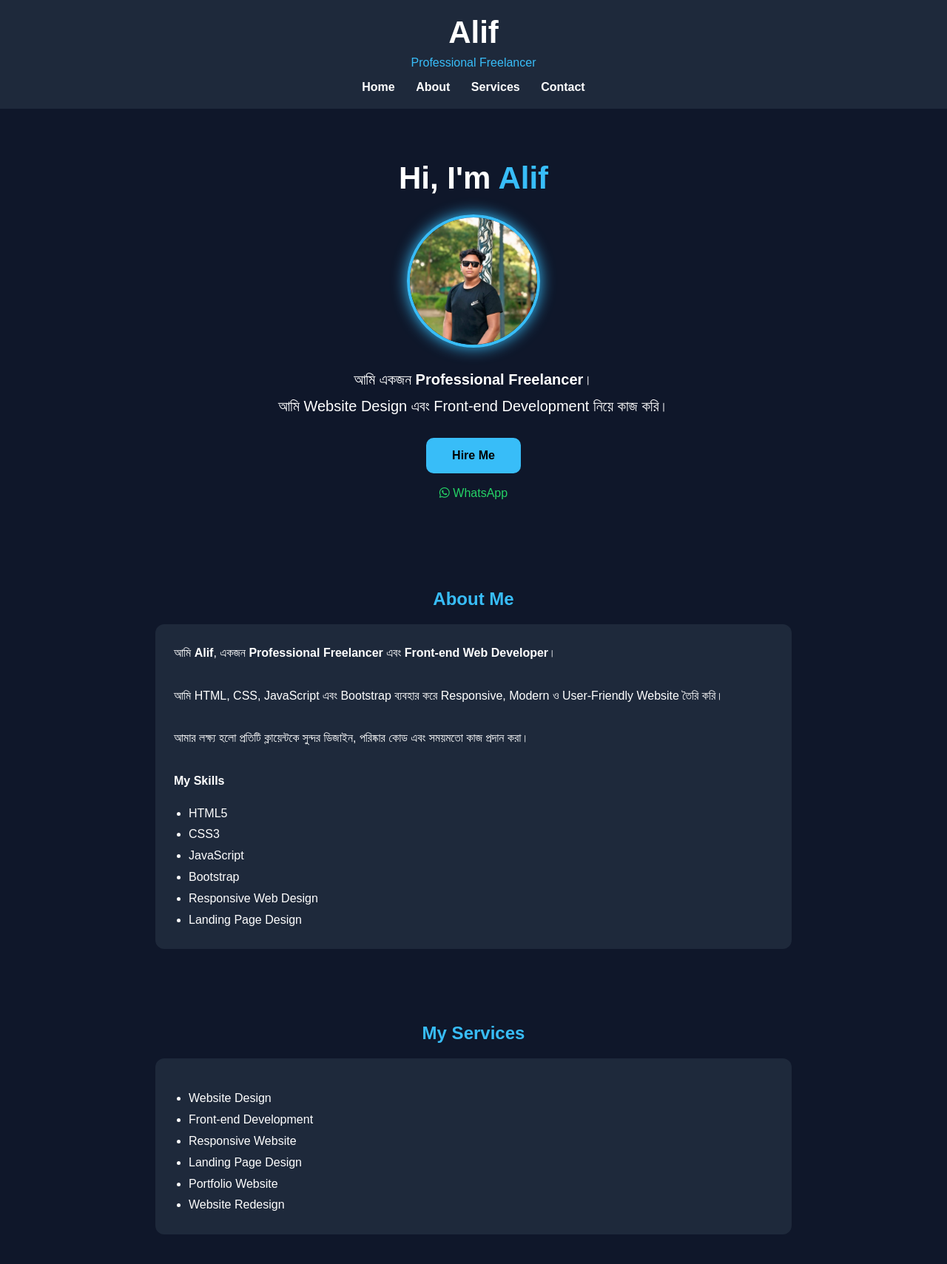
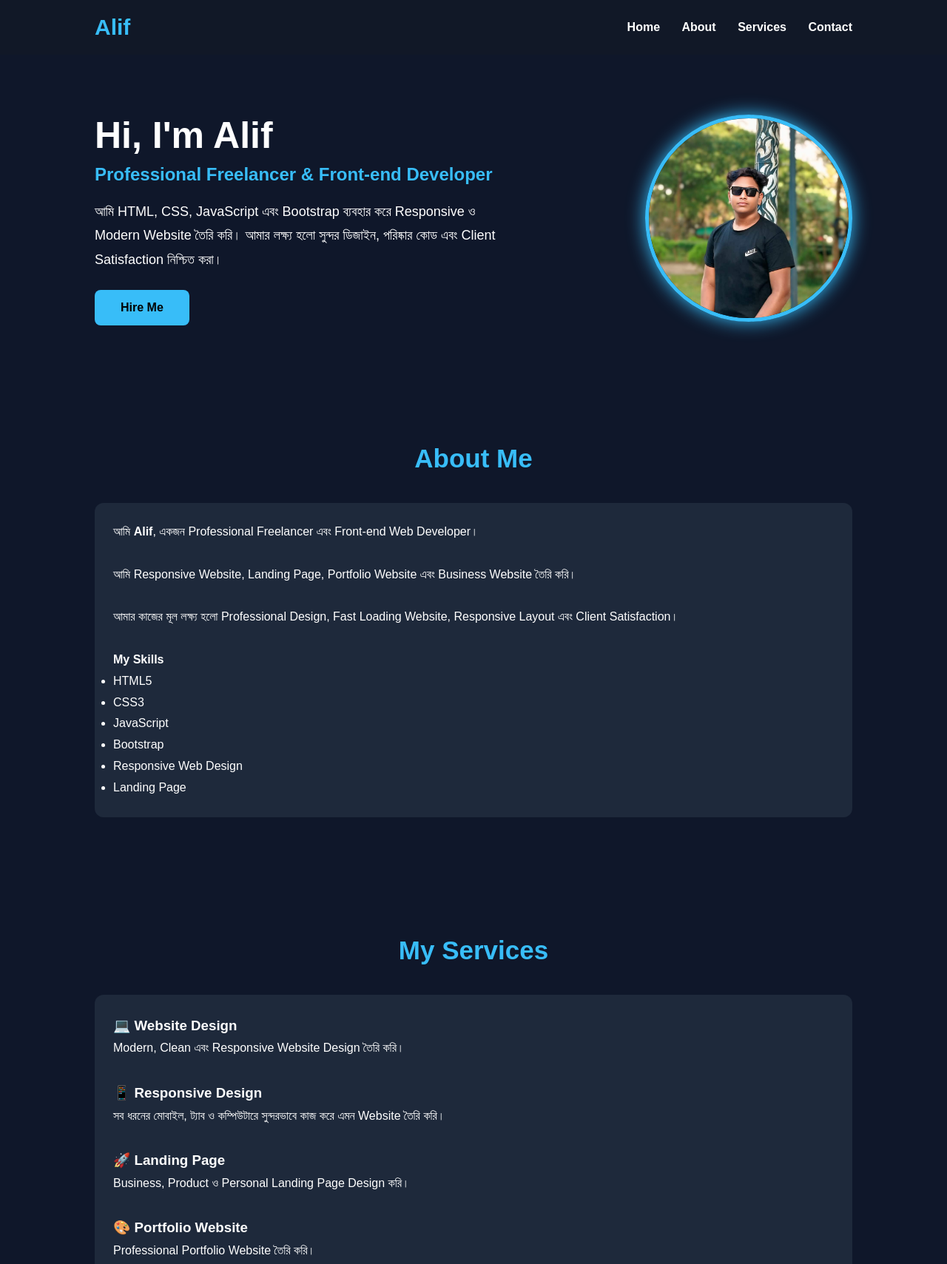
Before and after one commit to asrnentertainment-cell/portfolio, a plain HTML site: page index.html in a window 1280 px wide. Shown: the top 1709 px of the page at 74% size. Drawn offline with Linux system fonts and the light colour scheme.

Commit message:
Refactor index.html for improved layout and content
Updated language attribute, title, and various styles. Enhanced layout and added new sections for skills and projects.

```diff
--- a/index.html
+++ b/index.html
@@ -1,13 +1,14 @@
 <!DOCTYPE html>
-<html lang="bn">
+<html lang="en">
 <head>
 <meta charset="UTF-8">
 <meta name="viewport" content="width=device-width, initial-scale=1.0">
-<title>Alif | Freelancer</title>
+<title>Alif | Portfolio</title>
 
 <link rel="stylesheet" href="https://cdnjs.cloudflare.com/ajax/libs/font-awesome/6.5.2/css/all.min.css">
 
 <style>
+
 *{
 margin:0;
 padding:0;
@@ -22,29 +23,28 @@ body{
 }
 
 header{
-    background:#1e293b;
-    text-align:center;
-    padding:20px;
+background:#111827;
+padding:20px 10%;
+display:flex;
+justify-content:space-between;
+align-items:center;
+position:sticky;
+top:0;
+z-index:1000;
 }
 
-header h1{
-    font-size:42px;
-}
-
-header p{
+.logo{
+font-size:30px;
+font-weight:bold;
 color:#38bdf8;
-    margin-top:8px;
-}
-
-nav{
-    margin-top:15px;
 }
 
 nav a{
 color:#fff;
 text-decoration:none;
-    margin:0 12px;
+margin-left:25px;
 font-weight:bold;
+transition:.3s;
 }
 
 nav a:hover{
@@ -52,32 +52,40 @@ nav a:hover{
 }
 
 .hero{
-    text-align:center;
-    padding:70px 20px;
+display:flex;
+justify-content:space-between;
+align-items:center;
+padding:80px 10%;
+flex-wrap:wrap;
 }
 
-.hero h2{
-    font-size:42px;
+.hero-text{
+max-width:550px;
 }
 
-.hero span{
-    color:#38bdf8;
+.hero-text h1{
+font-size:50px;
+margin-bottom:10px;
 }
 
-.hero p{
-    margin-top:20px;
-    font-size:20px;
+.hero-text h2{
+color:#38bdf8;
+margin-bottom:20px;
+}
+
+.hero-text p{
 line-height:1.8;
+font-size:18px;
 }
 
 .btn{
 display:inline-block;
 margin-top:25px;
+padding:15px 35px;
 background:#38bdf8;
 color:#000;
 text-decoration:none;
-    padding:15px 35px;
-    border-radius:10px;
+border-radius:8px;
 font-weight:bold;
 }
 
@@ -85,16 +93,24 @@ nav a:hover{
 background:#0ea5e9;
 }
 
-section{
-    max-width:900px;
-    margin:auto;
-    padding:50px 20px;
+.hero img{
+width:280px;
+height:280px;
+border-radius:50%;
+border:5px solid #38bdf8;
+object-fit:cover;
+box-shadow:0 0 25px #38bdf8;
 }
 
-section h2{
+section{
+padding:80px 10%;
+}
+
+.section-title{
 text-align:center;
+font-size:35px;
+margin-bottom:40px;
 color:#38bdf8;
-    margin-bottom:20px;
 }
 
 .card{
@@ -104,26 +120,14 @@ section h2{
 line-height:1.8;
 }
 
-ul{
-    padding-left:20px;
-    margin-top:15px;
-}
+</style>
+</head>
 
-footer{
-    background:#111827;
-    text-align:center;
-    padding:20px;
-    margin-top:40px;
-}
-</style>
-
-</head>
 <body>
 
 <header>
 
-<h1>Alif</h1>
-<p>Professional Freelancer</p>
+<div class="logo">Alif</div>
 
 <nav>
 <a href="#home">Home</a>
@@ -134,65 +138,77 @@ footer{
 
 </header>
 
-<!-- Home -->
+<section class="hero" id="home">
 
-<div class="hero" id="home">
+<div class="hero-text">
 
-<h2>Hi, I'm <span>Alif</span></h2>
+<h1>Hi, I'm Alif</h1>
 
-<img src="alifvay.jpeg"
-style="width:180px;height:180px;border-radius:50%;object-fit:cover;border:4px solid #38bdf8;box-shadow:0 0 20px #38bdf8;margin:25px auto;display:block;">
+<h2>Professional Freelancer & Front-end Developer</h2>
 
 <p>
-আমি একজন <b>Professional Freelancer</b>।<br>
-আমি Website Design এবং Front-end Development নিয়ে কাজ করি।
+আমি HTML, CSS, JavaScript এবং Bootstrap ব্যবহার করে
+Responsive ও Modern Website তৈরি করি।
+আমার লক্ষ্য হলো সুন্দর ডিজাইন, পরিষ্কার কোড এবং
+Client Satisfaction নিশ্চিত করা।
 </p>
 
-<a class="btn" href="https://www.facebook.com/share/1DG1g3fVZz/" target="_blank">
+<a href="https://wa.me/8801989857694" class="btn">
 Hire Me
-</a>
-
-<br><br>
-
-<a href="https://wa.me/8801989857694" target="_blank" style="color:#25D366;text-decoration:none;">
-<i class="fab fa-whatsapp"></i> WhatsApp
 </a>
 
 </div>
 
-<!-- About -->
+<div>
+
+<img src="alifvay.jpeg" alt="Alif">
+
+</div>
+
+</section>
 
 <section id="about">
 
-<h2>About Me</h2>
+<h2 class="section-title">About Me</h2>
 
 <div class="card">
 
 <p>
-আমি <b>Alif</b>, একজন <b>Professional Freelancer</b> এবং
-<b>Front-end Web Developer</b>।
+
+আমি <b>Alif</b>, একজন Professional Freelancer এবং
+Front-end Web Developer।
 
 <br><br>
 
-আমি HTML, CSS, JavaScript এবং Bootstrap ব্যবহার করে
-Responsive, Modern ও User-Friendly Website তৈরি করি।
+আমি Responsive Website, Landing Page,
+Portfolio Website এবং Business Website তৈরি করি।
 
 <br><br>
 
-আমার লক্ষ্য হলো প্রতিটি ক্লায়েন্টকে সুন্দর ডিজাইন,
-পরিষ্কার কোড এবং সময়মতো কাজ প্রদান করা।
+আমার কাজের মূল লক্ষ্য হলো
+Professional Design,
+Fast Loading Website,
+Responsive Layout
+এবং Client Satisfaction।
 
 <br><br>
 
 <b>My Skills</b>
 
 <ul>
+
 <li>HTML5</li>
+
 <li>CSS3</li>
+
 <li>JavaScript</li>
+
 <li>Bootstrap</li>
+
 <li>Responsive Web Design</li>
-<li>Landing Page Design</li>
+
+<li>Landing Page</li>
+
 </ul>
 
 </p>
@@ -200,56 +216,180 @@ Responsive, Modern ও User-Friendly Website তৈরি করি।
 </div>
 
 </section>
-
     <!-- Services -->
 
 <section id="services">
 
-<h2>My Services</h2>
+<h2 class="section-title">My Services</h2>
 
 <div class="card">
 
-<ul>
-<li>Website Design</li>
-<li>Front-end Development</li>
-<li>Responsive Website</li>
-<li>Landing Page Design</li>
-<li>Portfolio Website</li>
-<li>Website Redesign</li>
-</ul>
+<h3>💻 Website Design</h3>
+<p>Modern, Clean এবং Responsive Website Design তৈরি করি।</p>
+
+<br>
+
+<h3>📱 Responsive Design</h3>
+<p>সব ধরনের মোবাইল, ট্যাব ও কম্পিউটারে সুন্দরভাবে কাজ করে এমন Website তৈরি করি।</p>
+
+<br>
+
+<h3>🚀 Landing Page</h3>
+<p>Business, Product ও Personal Landing Page Design করি।</p>
+
+<br>
+
+<h3>🎨 Portfolio Website</h3>
+<p>Professional Portfolio Website তৈরি করি।</p>
 
 </div>
 
 </section>
 
+<!-- Skills -->
+
+<section id="skills">
+
+<h2 class="section-title">My Skills</h2>
+
+<div class="card">
+
+<p>HTML</p>
+<progress value="95" max="100" style="width:100%;height:20px;"></progress>
+
+<br><br>
+
+<p>CSS</p>
+<progress value="90" max="100" style="width:100%;height:20px;"></progress>
+
+<br><br>
+
+<p>JavaScript</p>
+<progress value="80" max="100" style="width:100%;height:20px;"></progress>
+
+<br><br>
+
+<p>Bootstrap</p>
+<progress value="90" max="100" style="width:100%;height:20px;"></progress>
+
+</div>
+
+</section>
+
+<!-- Projects -->
+
+<section id="projects">
+
+<h2 class="section-title">My Projects</h2>
+
+<div class="card">
+
+<h3>🌐 Personal Portfolio Website</h3>
+<p>নিজের Professional Portfolio Website।</p>
+
+<br>
+
+<h3>🏢 Business Website</h3>
+<p>ছোট ব্যবসার জন্য Responsive Website।</p>
+
+<br>
+
+<h3>🛍️ Landing Page</h3>
+<p>Product ও Service Promotion-এর জন্য Landing Page।</p>
+
+</div>
+
+</section>
     <!-- Contact -->
 
 <section id="contact">
 
-<h2>Contact Me</h2>
+<h2 class="section-title">Contact Me</h2>
 
 <div class="card">
 
-<p>
-📱 WhatsApp : 01989857694
+<p><i class="fab fa-whatsapp"></i> WhatsApp: <a href="https://wa.me/8801989857694" target="_blank" style="color:#38bdf8;">Chat Now</a></p>
+
+<br>
+
+<p><i class="fab fa-facebook"></i> Facebook:
+<a href="https://www.facebook.com/share/1DG1g3fVZz/" target="_blank" style="color:#38bdf8;">
+Visit Profile
+</a>
 </p>
 
 <br>
 
-<p>
-🌐 Facebook :
-https://www.facebook.com/share/1DG1g3fVZz/
+<p><i class="fas fa-envelope"></i> Email:
+your@email.com
 </p>
 
 </div>
 
 </section>
 
-<footer>
+<!-- Footer -->
 
-© 2026 Alif | Professional Freelancer
+<footer style="background:#111827;padding:20px;text-align:center;">
+
+<p>© 2026 Alif | Professional Freelancer</p>
+
+<p style="margin-top:10px;">
+
+<a href="https://www.facebook.com/share/1DG1g3fVZz/" target="_blank" style="color:#38bdf8;margin:10px;">
+<i class="fab fa-facebook fa-2x"></i>
+</a>
+
+<a href="https://wa.me/8801989857694" target="_blank" style="color:#25D366;margin:10px;">
+<i class="fab fa-whatsapp fa-2x"></i>
+</a>
+
+</p>
 
 </footer>
 
+<!-- Back To Top Button -->
+
+<button onclick="topFunction()" id="topBtn"
+style="
+display:none;
+position:fixed;
+bottom:20px;
+right:20px;
+padding:12px 16px;
+font-size:20px;
+background:#38bdf8;
+border:none;
+border-radius:50%;
+cursor:pointer;
+">
+↑
+</button>
+
+<script>
+
+let mybutton=document.getElementById("topBtn");
+
+window.onscroll=function(){
+
+if(document.body.scrollTop>200||document.documentElement.scrollTop>200){
+mybutton.style.display="block";
+}else{
+mybutton.style.display="none";
+}
+
+};
+
+function topFunction(){
+
+window.scrollTo({
+top:0,
+behavior:"smooth"
+});
+
+}
+
+</script>
+
 </body>
 </html>
```
Lines whose indentation alone changed are shown as unchanged.
